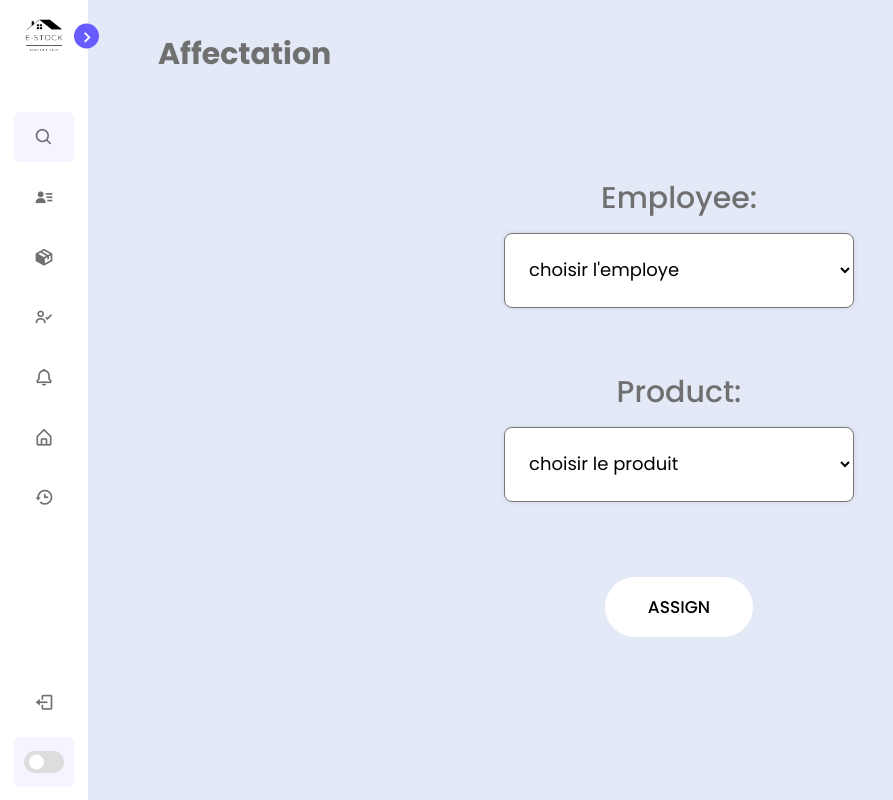
After one commit to Chacronemed/PFA_1A_DevWeb, a PHP site: page /Views/Affectation/Affectation.php in a window 1280 px wide. The commit adds this page. Shown: the whole page, without its empty margins (0-893 px from the left). Run offline with PHP 8.4, Linux system fonts and the light colour scheme; the template is opened without the code that fills it, so the values that code supplies are empty.

Commit message:
affectation

```diff
--- a/Controller/ControllerProduits.php
+++ b/Controller/ControllerProduits.php
@@ -40,7 +40,7 @@ class ControllerProduits{
     }
 
     public function DeleteProduitAction($Code){
-        $produit= $this->modeleProduit->DeleteProduit(array($Code));
+        $produit= $this->modeleProduit->DeleteProduit($Code);
         return $produit;
     }
 
@@ -60,7 +60,7 @@ class ControllerProduits{
 
         if(isset($_GET['action'])){
          $action=$_GET['action'];}
-        if(isset($_POST['action'])){
+        else if(isset($_POST['action'])){
          $action=$_POST['action'];}
         if(isset($action)) {
          switch($action){
@@ -73,7 +73,7 @@ class ControllerProduits{
             case 'delete':
                 $code=$_GET['code'];
                 $this->DeleteProduitAction(array($code));
-                header('Location: ../Views/Produits/AllProduits.php');
+                header("Location: ../Views/Produits/AllProduits.php?");
                 break;
             case 'edit':
                 $employe=$_POST;
--- a/Model/modeleProduits.php
+++ b/Model/modeleProduits.php
@@ -19,8 +19,9 @@ class modeleProduit{
         return $query->fetch();
     }
     public function DeleteProduit($code){
-        $query=$this->db->prepare('DELETE FROM produits WHERE ID_Produit=?');
+        $query = $this->db->prepare('DELETE FROM produits WHERE ID_Produit = ?');
         $query->execute($code);
+        return $query;
     }
     public function UpdateProduit($produit){
         $query = $this->db->prepare('UPDATE produits SET Nom=?, ID_Cat=? WHERE ID_Produit=?');
--- /dev/null
+++ b/Views/Affectation/Affectation.php
@@ -0,0 +1,193 @@
+<?php
+require_once __DIR__.'../../SideBar/SideBar.php'
+?>
+<style>
+  @import url('https://fonts.googleapis.com/css2?family=Poppins:wght@200;300;400;500;600&display=swap');
+
+  * {
+      margin: 0;
+      padding: 0;
+      box-sizing: border-box;
+      font-family: 'Poppins', sans-serif;
+  }
+
+  body {
+      background: #E3F2FD;
+  }
+
+  .select-menu {
+      width: 380px;
+      margin: 0 auto;
+      display: flex;
+      flex-direction: column;
+      align-items: center;
+  }
+
+  .select-menu select.select-btn {
+      display: flex;
+      height: 75px;
+      width: 350px;
+      margin-bottom: 30px;
+      background: #fff;
+      padding: 20px;
+      font-size: 18px;
+      font-weight: 400;
+      border-radius: 8px;
+      align-items: center;
+      cursor: pointer;
+      justify-content: space-between;
+      box-shadow: 0 0 5px rgba(0,0,0,0.1);
+  }
+
+  .select-menu.active select.select-btn i {
+      transform: rotate(-180deg);
+  }
+
+  .select-menu select.options {
+      position: absolute;
+      padding: 20px;
+      margin-top: 10px;
+      border-radius: 8px;
+      background: #fff;
+      box-shadow: 0 0 3px rgba(0,0,0,0.1);
+      display: none;
+      width: 380px;
+  }
+
+  .select-menu.active select.options {
+      display: block;
+  }
+
+  .options .option {
+      display: flex;
+      height: 55px;
+      cursor: pointer;
+      padding: 0 16px;
+      border-radius: 8px;
+      align-items: center;
+      background: #fff;
+  }
+
+  .options .option:hover {
+      background: #F2F2F2;
+  }
+
+  .option i {
+      font-size: 25px;
+      margin-right: 12px;
+  }
+
+  .option .option-text {
+      font-size: 18px;
+      color: #333;
+  }
+    /* button css */
+    .btn {
+  position: relative;
+  font-size: 17px;
+  text-transform: uppercase;
+  text-decoration: none;
+  padding: 1em 2.5em;
+  display: block;
+    margin: 0 auto;
+  border-radius: 6em;
+  transition: all .2s;
+  border: none;
+  font-family: inherit;
+  font-weight: 500;
+  color: black;
+  background-color: white;
+  }
+
+  .btn:hover {
+  transform: translateY(-3px);
+  box-shadow: 0 10px 20px rgba(0, 0, 0, 0.2);
+  }
+
+  .btn:active {
+  transform: translateY(-1px);
+  box-shadow: 0 5px 10px rgba(0, 0, 0, 0.2);
+  }
+
+  .btn::after {
+  content: "";
+  display: inline-block;
+  height: 100%;
+  width: 100%;
+  border-radius: 100px;
+  position: absolute;
+  top: 0;
+  left: 0;
+  z-index: -1;
+  transition: all .4s;
+  }
+
+  .btn::after {
+  background-color: #fff;
+  }
+
+  .btn:hover::after {
+  transform: scaleX(1.4) scaleY(1.6);
+  opacity: 0;
+  }
+
+  .label.text {
+    position: absolute;
+    top: 20px;
+    left: 20px;
+    font-size: 30px;
+    font-weight: bold;
+  }
+
+</style>
+
+<section class="home">
+
+<label class="text label" >Affectation</label>
+<form method="POST" action="../../../1A_PFA/Controller/ControllerAffectation.php/?action=assign">
+  <div class="select-menu select-menu-1">
+    <label class="text" for="employe_id">Employee:</label>
+    <select name="employe_id" class="select-btn">
+      <option class="option" disabled selected>choisir l'employe</option>
+      <?php foreach ($employes as $employe): ?>
+        <option class="option" value="<?php echo $employe['ID_Empl']; ?>">
+          <?php echo $employe['Nom']." ".$employe['Prenom']." ID: ".$employe['ID_Empl']; ?>
+        </option>
+      <?php endforeach; ?>
+    </select>
+  </div>
+
+  <div class="select-menu select-menu-2">
+    <label class="text" for="produit_code">Product:</label>
+    <select name="produit_code" class="select-btn">
+      <option class="option">choisir le produit</option>
+      <?php foreach ($Produits as $produit): ?>
+        <option class="option" value="<?php echo $produit['ID_Produit']; ?>">
+          <?php echo $produit['Nom']." ID: ".$produit['ID_Produit']; ?>
+        </option>
+      <?php endforeach; ?>
+    </select>
+  </div>
+
+  <br>
+  <div style="text-align: center;">
+    <input type="submit" value="Assign" class="btn">
+  </div>
+</form>
+</section>
+
+<style>
+  /* Existing styles... */
+
+  .home {
+    display: flex;
+    flex-direction: column;
+    align-items: center;
+    justify-content: center;
+    height: 100vh;
+  }
+
+  .select-menu {
+    margin-bottom: 20px;
+  }
+</style>
--- a/Views/Employes/EditEmploye/EditEmploye.php
+++ b/Views/Employes/EditEmploye/EditEmploye.php
@@ -35,7 +35,7 @@ $employe=$data->SelectEmployeAction($id);
             <label>mot de pass</label>
         </div>
         <div class="user-box">
-            <li><label style="padding-top: 0px; color:greenyellow;">afficher le mot de passe</label><input type="checkbox" onclick="togglePassword()">   </li>
+            <li><label style="padding-top: 0px; color:gray;">afficher le mot de passe</label><input type="checkbox" onclick="togglePassword()"> </li>
         </div>
         <div class="user-box">
             <input type="number" name="Telephone" required="" value="<?=$employe['Telephone'] ?>">
--- a/Views/SideBar/SideBar.php
+++ b/Views/SideBar/SideBar.php
@@ -18,7 +18,7 @@
         <header>
             <div class="image-text">
                 <span class="image">
-                    <img src="../SideBar/logo.png" alt="logo company">
+                    <img src="../../../1A_PFA/images/logo.png" alt="logo company">
                 </span>
 
                 <div class="text logo-text">
@@ -40,21 +40,21 @@
 
                 <ul class="menu-links">
                     <li class="nav-link">
-                        <a href="../Employes/AllEmployes.php">
+                        <a href="../../../1A_PFA/Views/Employes/AllEmployes.php">
                             <i class='bx bxs-user-detail icon'></i>
                             <span class="text nav-text">Employes</span>
                         </a>
                     </li>
 
                     <li class="nav-link">
-                        <a href="../Produits/AllProduits.php">
+                        <a href="../../../1A_PFA/Views/Produits/AllProduits.php">
                             <i class='bx bxs-package icon'></i>
                             <span class="text nav-text">Produits</span>
                         </a>
                     </li>
 
                     <li class="nav-link">
-                        <a href="#">
+                        <a href="../../../1A_PFA/Controller/ControllerAffectation.php">
                             <i class='bx bx-user-check icon'></i>
                             <span class="text nav-text">affectations</span>
                         </a>
```
Also changed, not shown: Controller/ControllerAffectation.php (added, +54 -0 lines), Model/modeleAffectattion.php (added, +19 -0 lines), Views/Employes/AllEmployes.php (indentation only).
